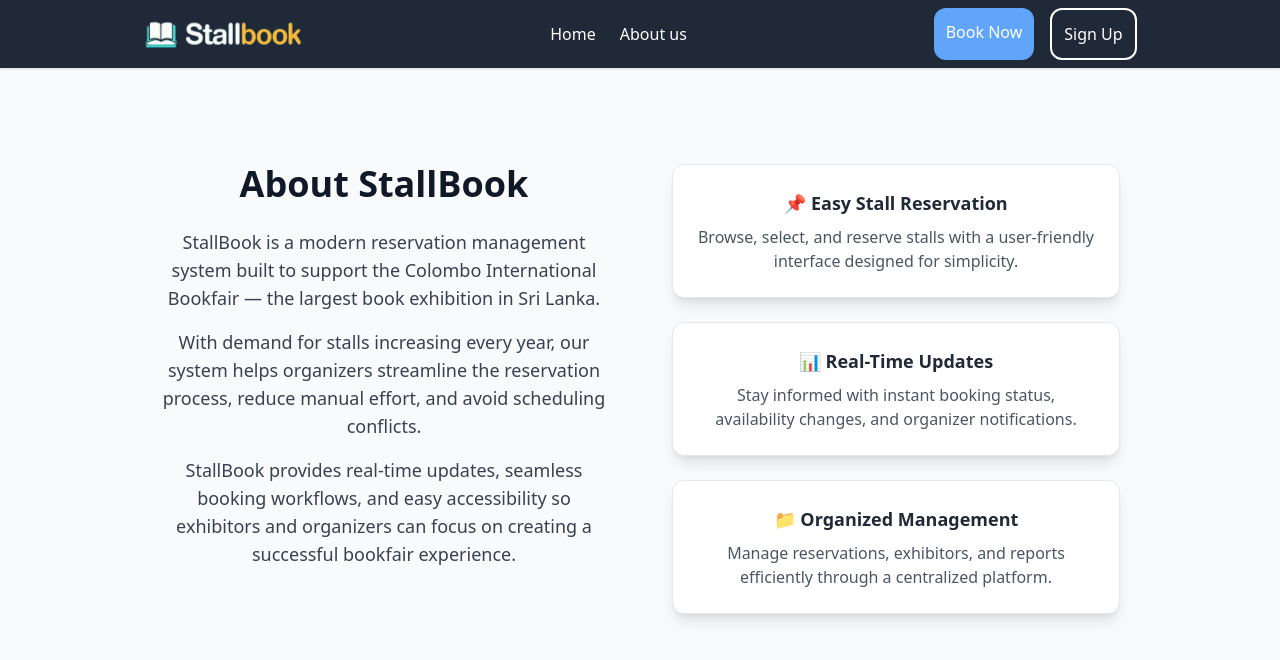
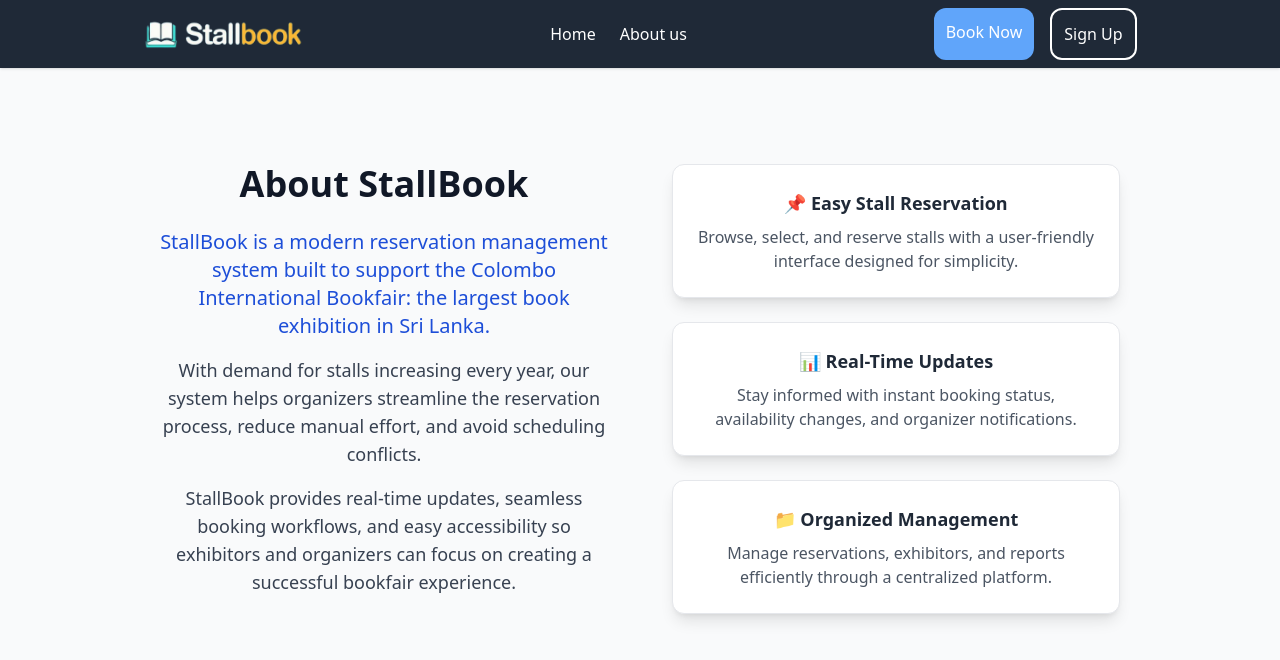
Before and after one commit to StallBook/BookFair_Management_System, a React (Create React App) app in the folder publicportalfrontend/: page /about in a window 1280 px wide. Shown: the top 660 px of the page. Built offline with nearby package versions, Linux system fonts and the light colour scheme; no server answers.

Commit message:
updated the text content in about page

```diff
--- a/publicportalfrontend/src/pages/About.tsx
+++ b/publicportalfrontend/src/pages/About.tsx
@@ -39,12 +39,12 @@
                     </motion.h1>
 
                     <motion.p
-                        className="text-base md:text-lg text-gray-700 leading-relaxed mb-4"
+                        className="text-base md:text-xl  text-blue-700 leading-relaxed mb-4"
                         variants={fadeUp}
                         custom={0.3}
                     >
                         StallBook is a modern reservation management system built to support
-                        the Colombo International Bookfair — the largest book exhibition in
+                        the Colombo International Bookfair: the largest book exhibition in
                         Sri Lanka.
                     </motion.p>
 
```
